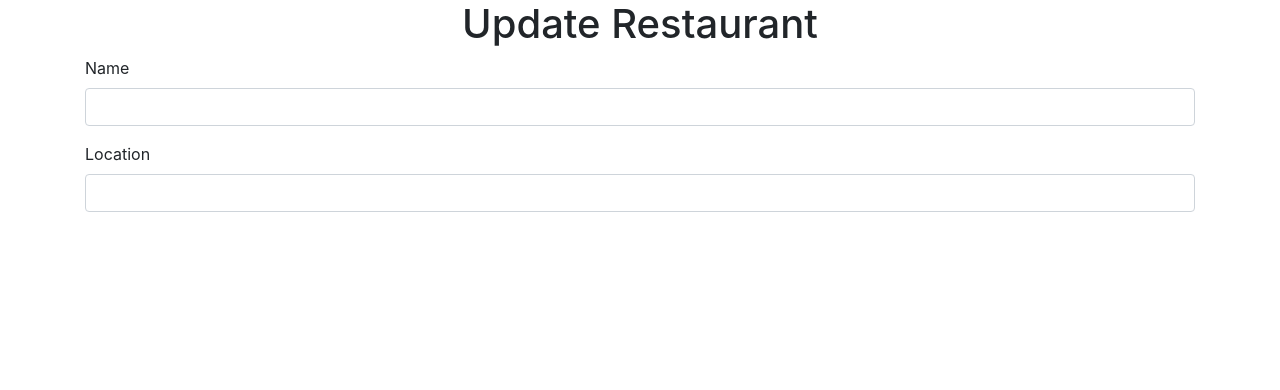
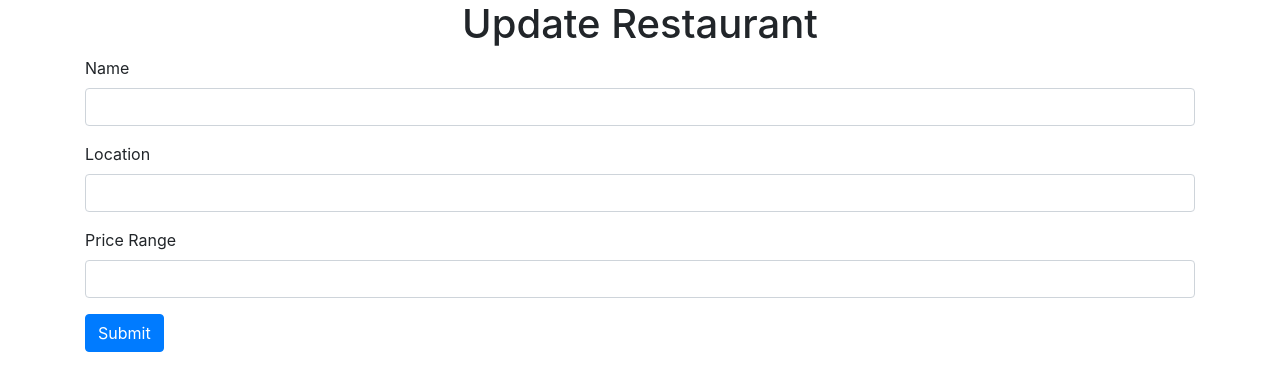
Before and after one commit to zaratejavier/PERN-yelpp, a React (Create React App) app in the folder client/: page /restaurants/1/update in a window 1280 px wide. Shown: the top 390 px of the page. Built offline with nearby package versions, Linux system fonts and the light colour scheme.

Commit message:
working on the form to update

```diff
--- a/client/src/Components/UpdateRestaurant.jsx
+++ b/client/src/Components/UpdateRestaurant.jsx
@@ -3,7 +3,6 @@ import { useParams } from "react-router-dom"
 
 const UpdateRestaurant = () => {
   const test = useParams();
-  console.log(test)
 
   return (
     <div>
@@ -14,9 +13,15 @@ const UpdateRestaurant = () => {
         </div>
 
         <div className="form-group">
-          <label htmlFor="name">Location</label>
-          <input id="name" className="form-control" type="text"></input>
+          <label htmlFor="location">Location</label>
+          <input id="location" className="form-control" type="text"></input>
         </div>
+
+        <div className="form-group">
+          <label htmlFor="price_range">Price Range</label>
+          <input id="price_range" className="form-control" type="number"></input>
+        </div>
+        <button className="btn btn-primary">Submit</button>
       </form>
     </div>
   )
```
